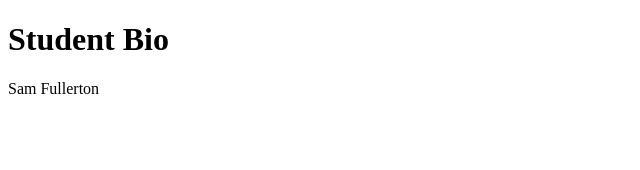
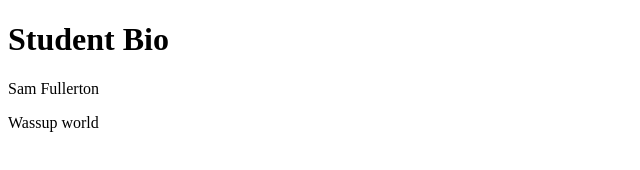
Before and after one commit to samdfullerton/class-assignment, a plain HTML site: page index.html in a window 1280 px wide. Shown: the whole page, without its empty margins (0-640 px from the left). Drawn offline with Linux system fonts and the light colour scheme.

Commit message:
change for testing git

```diff
--- a/index.html
+++ b/index.html
@@ -8,6 +8,6 @@
 <body>
     <H1>Student Bio</H1>
         <p>Sam Fullerton</p>
-<p></p>
+<p>Wassup world</p>
 </body>
 </html>
```
